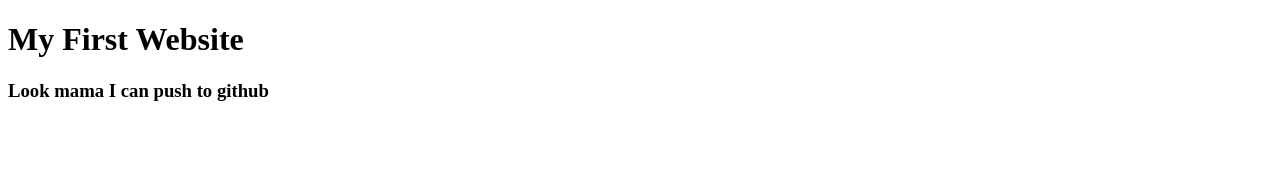
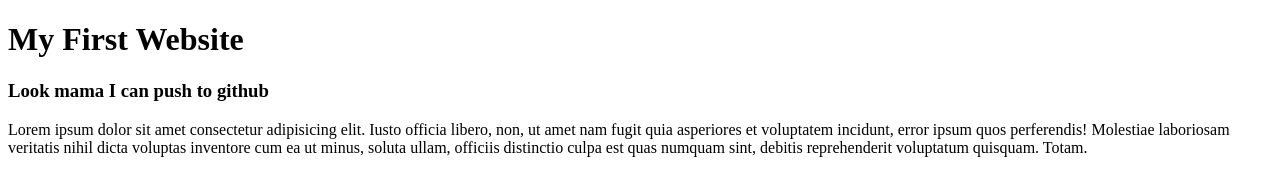
Before and after one commit to RidoyAhammed/My-first-website, a plain HTML site: page index.html in a window 1280 px wide. Drawn offline with Linux system fonts and the light colour scheme.

Commit message:
add some word

```diff
--- a/index.html
+++ b/index.html
@@ -11,5 +11,6 @@
         My First Website
     </h1>
     <h3>Look mama I can push to github</h3>
+    <p>Lorem ipsum dolor sit amet consectetur adipisicing elit. Iusto officia libero, non, ut amet nam fugit quia asperiores et voluptatem incidunt, error ipsum quos perferendis! Molestiae laboriosam veritatis nihil dicta voluptas inventore cum ea ut minus, soluta ullam, officiis distinctio culpa est quas numquam sint, debitis reprehenderit voluptatum quisquam. Totam.</p>
 </body>
 </html>
```
